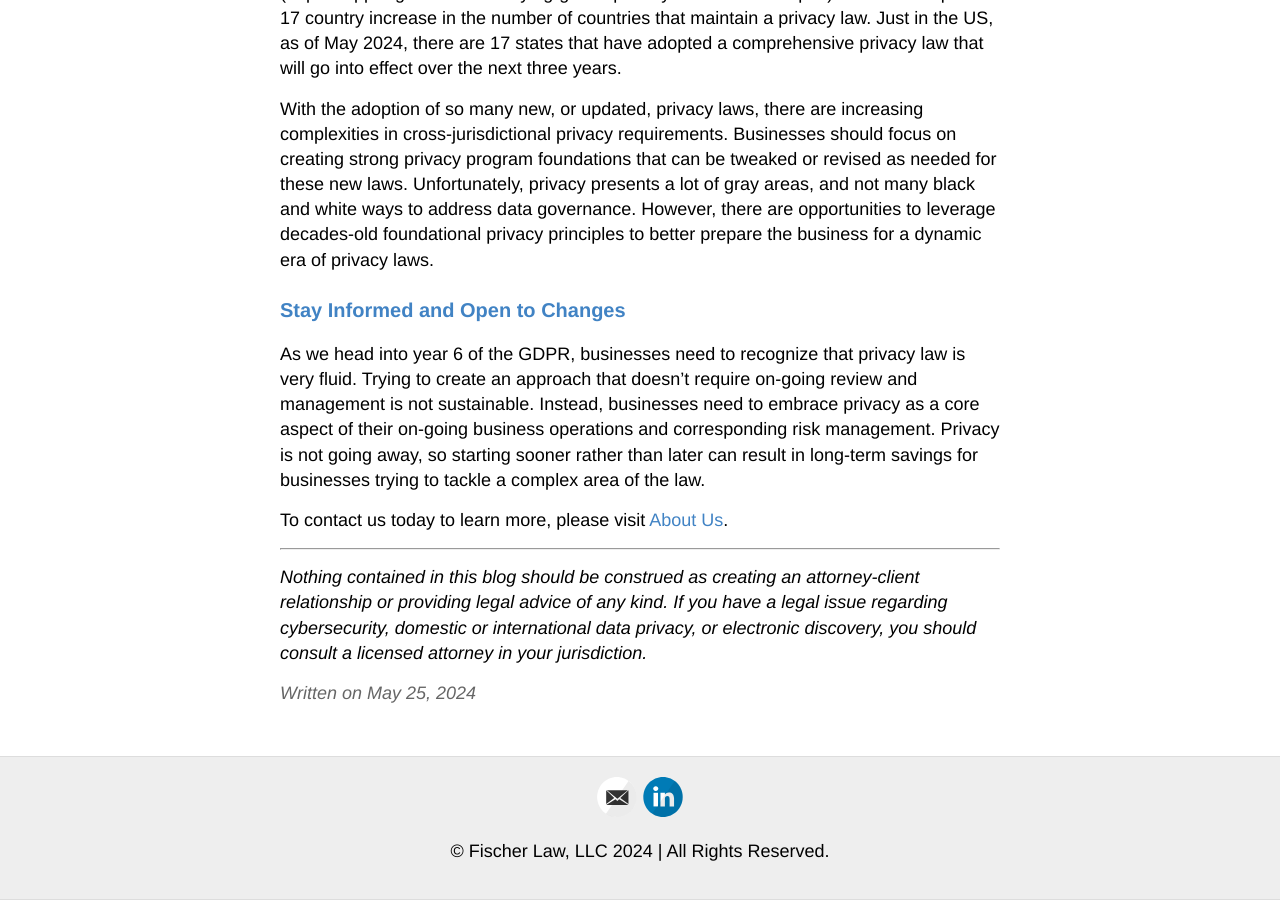
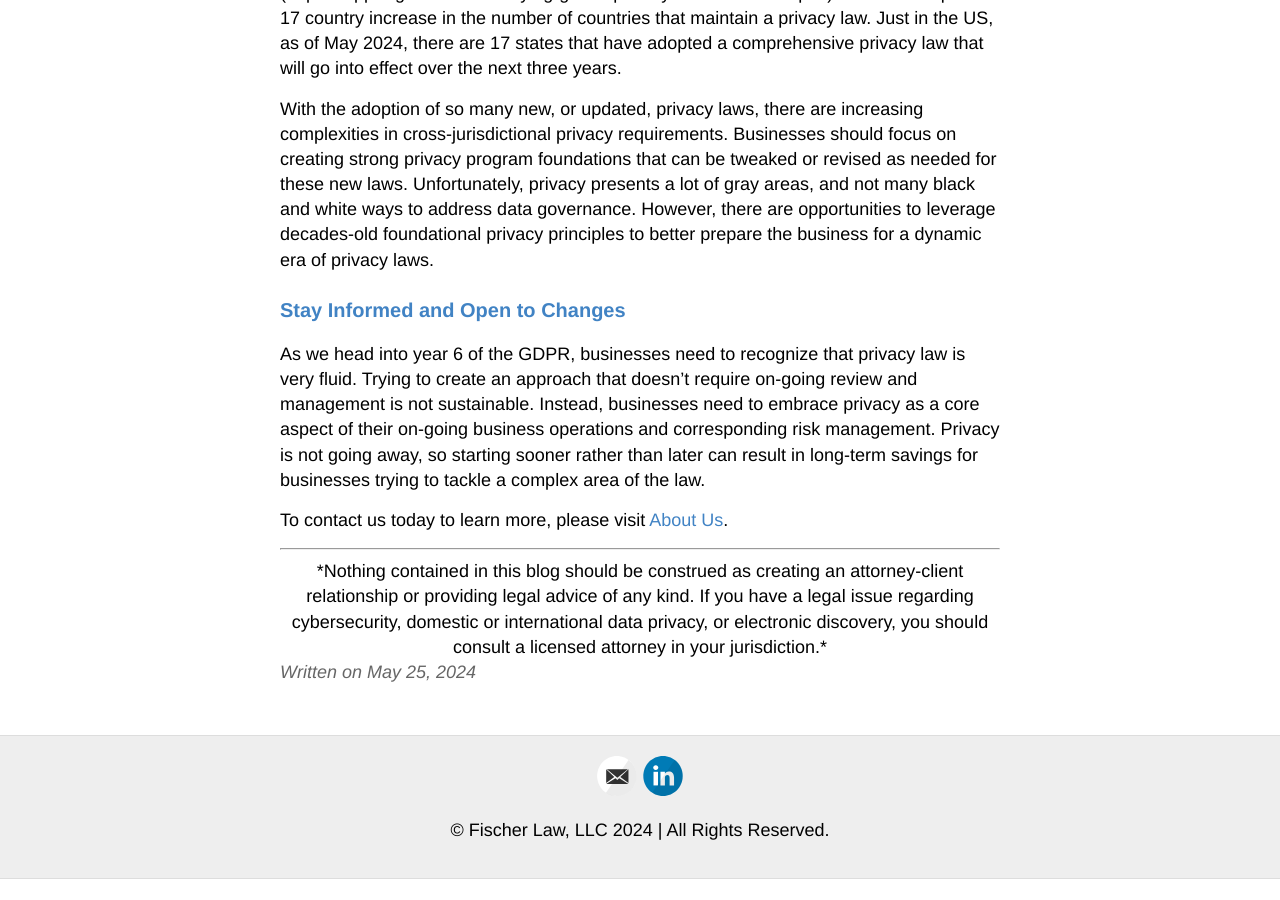
Before and after one commit to jfischeresq/jordanfischerlaw.github.io, a Jekyll site: the page built from _posts/2024-05-25-The GDPR Turns 6.md, in a window 1280 px wide and 900 px high, scrolled down 1441 px. Built offline with Jekyll 4.4.1, drawn with Linux system fonts in a browser that asks for light colours; after the commit the page ends 2320 px from its top, so only the background shows below that.

Commit message:
Update 2024-05-25-The GDPR Turns 6.md

```diff
--- a/_posts/2024-05-25-The GDPR Turns 6.md
+++ b/_posts/2024-05-25-The GDPR Turns 6.md
@@ -12,10 +12,8 @@
 Ten years ago, privacy was a strategic initiative in key industries, such as healthcare and finance. But, outside of certain regulated industries, privacy was mostly a side consideration. This is no longer the case as many businesses are struggling with a rapid increase in new privacy laws and obligations that extend across all industries.
 
 What does this mean for business? Privacy needs to become part of the overall business strategy. Determining the customized strategy for privacy should be a top priority this year and in the coming years. Not all privacy laws impact businesses the same: the key is to create customized solutions that address your businesses data needs and corresponding privacy law requirements.
-
 ### Privacy is a Cross-Departmental Challenge
 Privacy is not a technical challenge, nor is it a legal challenge. Privacy law follows data, and data flows into every aspect of businesses. That means that privacy is a whole business challenge. And, therefore, requires that businesses create cross-departmental teams, incorporating operations, finance, human resources, IT, legal, and executive management.
-
 ### The Adoption of Privacy Law continues to grow across the Globe
 In the last six years, numerous jurisdictions have adopted GDPR-like privacy laws and a number have revamped their existing privacy laws to more closely align with the GDPR-approach to privacy protections. [IAPP Identifying global privacy laws, relevant DPAs] (https://iapp.org/news/a/identifying-global-privacy-laws-relevant-dpas). The IAPP reports a 17 country increase in the number of countries that maintain a privacy law. Just in the US, as of May 2024, there are 17 states that have adopted a comprehensive privacy law that will go into effect over the next three years.
 
@@ -27,4 +25,4 @@
 To contact us today to learn more, please visit [About Us](https://jordanfischerlaw.com/aboutus/).
 
 * * * * * *
-*Nothing contained in this blog should be construed as creating an attorney-client relationship or providing legal advice of any kind. If you have a legal issue regarding cybersecurity, domestic or international data privacy, or electronic discovery, you should consult a licensed attorney in your jurisdiction.*
+<div align="center"> *Nothing contained in this blog should be construed as creating an attorney-client relationship or providing legal advice of any kind. If you have a legal issue regarding cybersecurity, domestic or international data privacy, or electronic discovery, you should consult a licensed attorney in your jurisdiction.*
```
